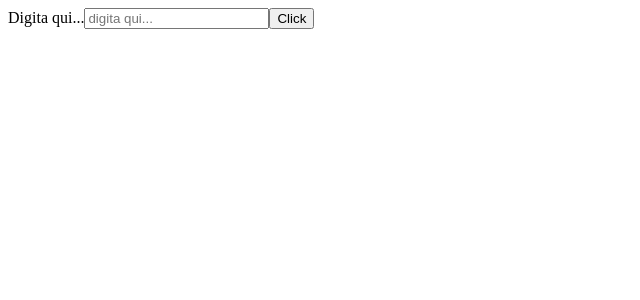
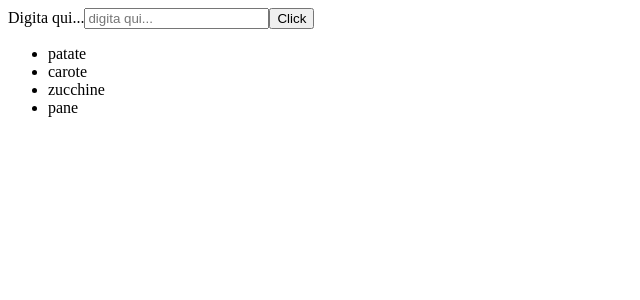
Before and after one commit to Giuliazeolla/MiaTech, a React (Vite) app in the folder input/: page / in a window 1280 px wide. Shown: the top 300 px of the page, without its empty margins (0-640 px from the left). Built offline with nearby package versions, Linux system fonts and the light colour scheme.

Commit message:
fixed Item List

```diff
--- a/input/src/App.jsx
+++ b/input/src/App.jsx
@@ -1,6 +1,8 @@
 import React, { useRef } from "react";
+import ItemList from './ItemList';
 
 const TextInput = () => {
+  const items = ["patate", "carote", "zucchine", "pane"];
 
   const inputRef = useRef();
 
@@ -13,6 +15,7 @@ const TextInput = () => {
         <label>Digita qui...</label>
         <input ref={inputRef} type="text" placeholder="digita qui..." />
         <button onClick={handleClick}>Click</button>
+      <ItemList items={items} />
     </>
   )
 }
--- /dev/null
+++ b/input/src/ItemList.jsx
@@ -0,0 +1,19 @@
+import React from "react";
+
+const ItemList = ({ items }) => {
+
+
+    return (
+        <>
+        <ul>
+            {
+                items.map((item, index) => (
+                <li key={`items-${index}`}>{item}</li>
+               ))
+            }
+        </ul>
+        </>
+    )
+}
+
+export default ItemList;
```
Also changed, not shown: input/src/list.jsx (deleted, +0 -20 lines).
